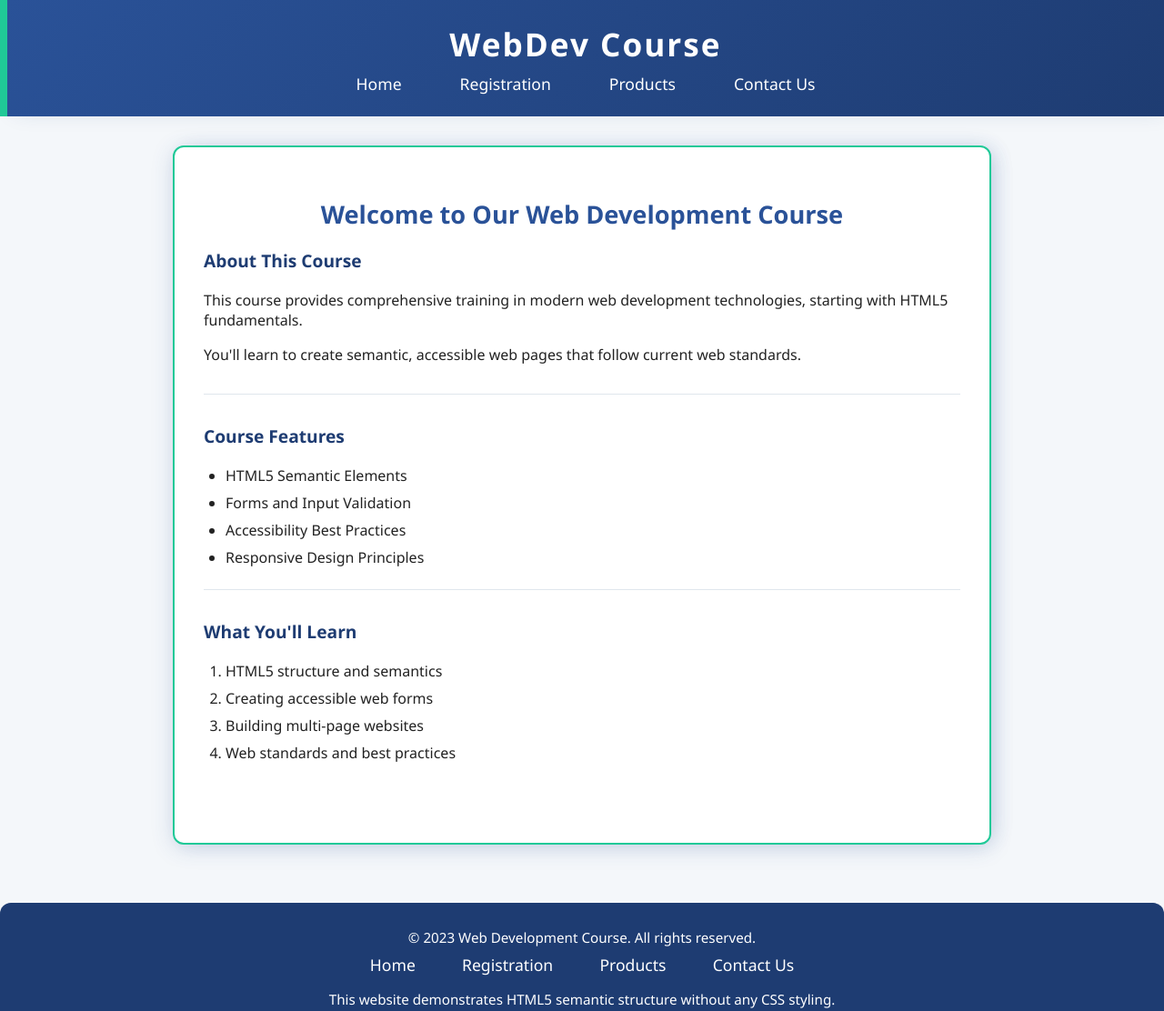
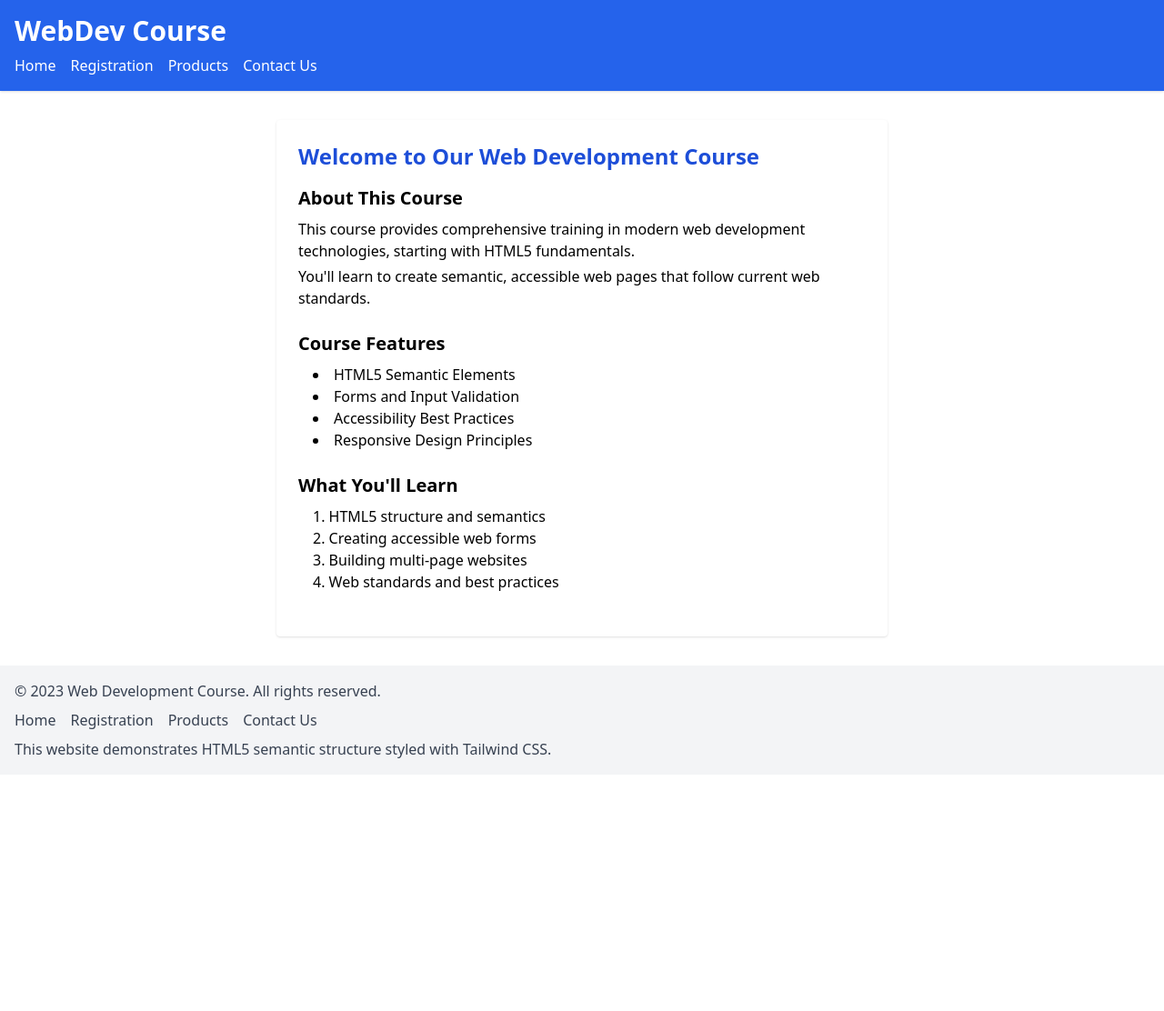
Before and after one commit to Moezbot31/web-pro, a plain HTML site: page index.html in a window 1280 px wide. Shown: the whole page at 91% size. After the commit the page ends 852 px from the top, so only its background shows below. Drawn offline with nearby package versions, Linux system fonts and the light colour scheme.

Commit message:
Add files via upload

```diff
--- /dev/null
+++ b/Tailwind.css
@@ -0,0 +1,62 @@
+/* styles-explain.css
+
+A beginner-friendly stylesheet that explains the main page styles used in the site.
+The pages still use Tailwind utilities for layout, but this file mirrors the most
+important rules in plain CSS and includes comments that map back to Tailwind classes.
+
+Open this file in your editor to learn how the look is constructed.
+*/
+
+/* Page base */
+body {
+  background: #f8fafc; /* bg-gray-50 */
+  color: #1f2937; /* text-gray-800 */
+  font-family: ui-sans-serif, system-ui, -apple-system, "Segoe UI", Roboto, "Helvetica Neue", Arial;
+  margin: 0;
+}
+
+/* Header area */
+.header {
+  background: #2563eb; /* bg-blue-600 */
+  color: white;
+  padding: 1rem; /* p-4 */
+  box-shadow: 0 1px 2px rgba(0,0,0,0.05);
+}
+.header h1 { font-size: 1.875rem; font-weight: 700; margin: 0 0 0.5rem 0; }
+.header nav ul { display:flex; gap:1rem; list-style:none; padding:0; margin:0; }
+
+/* Centered content card */
+.card {
+  max-width: 42rem; /* max-w-2xl */
+  margin: 2rem auto 0 auto; /* mx-auto + mt-8 */
+  background: white; /* bg-white */
+  padding: 1.5rem; /* p-6 */
+  border-radius: 0.5rem; /* rounded */
+  box-shadow: 0 1px 3px rgba(0,0,0,0.06); /* shadow */
+}
+
+/* Headings */
+.h2 { font-size: 1.25rem; font-weight:600; color:#1d4ed8; margin-bottom:1rem; }
+.h3 { font-size: 1.125rem; font-weight:700; margin-bottom:0.5rem; }
+
+/* Form controls */
+.input, textarea, select { width:100%; padding:0.5rem 0.75rem; border:1px solid #d1d5db; border-radius:0.375rem; box-sizing:border-box; }
+.input:focus, textarea:focus, select:focus { box-shadow: 0 0 0 4px rgba(59,130,246,0.12); outline:none; }
+
+/* Buttons */
+.btn { border-radius:0.375rem; padding:0.5rem 1rem; cursor:pointer; }
+.btn-primary { background:#2563eb; color:white; border:none; }
+.btn-secondary { background:#e5e7eb; color:#111827; border:none; }
+
+/* Tables */
+.table { width:100%; border-collapse:collapse; background:white; }
+.table th, .table td { padding:0.5rem; border-top:1px solid #e5e7eb; text-align:left; }
+.table thead { background:#f3f4f6; }
+
+/* Small helpers used in the examples */
+.center { margin-left:auto; margin-right:auto; }
+.text-blue { color:#2563eb; }
+.mt-8 { margin-top:2rem; }
+
+/* Responsive example: larger container on wider screens */
+@media (min-width: 640px) { .container-lg { max-width: 64rem; } }
--- a/index.html
+++ b/index.html
@@ -3,43 +3,42 @@
 <head>
     <meta charset="UTF-8">
     <meta name="viewport" content="width=device-width, initial-scale=1.0">
-    <link rel="stylesheet" href="styles.css"></link>
+    <!-- Tailwind CSS CDN -->
+    <script src="https://cdn.tailwindcss.com"></script>
     <title>WebDev Course - Home</title>
 </head>
 <body>
-    <header>
-        <h1>WebDev Course</h1>
+    <header class="bg-blue-600 text-white p-4 shadow">
+        <h1 class="text-3xl font-bold mb-2">WebDev Course</h1>
         <nav>
-            <ul>
-                <li><a href="index.html">Home</a></li>
-                <li><a href="registration.html">Registration</a></li>
-                <li><a href="products.html">Products</a></li>
-                <li><a href="contact.html">Contact Us</a></li>
+            <ul class="flex gap-4">
+                <li><a href="index.html" class="hover:underline">Home</a></li>
+                <li><a href="registration.html" class="hover:underline">Registration</a></li>
+                <li><a href="products.html" class="hover:underline">Products</a></li>
+                <li><a href="contact.html" class="hover:underline">Contact Us</a></li>
             </ul>
         </nav>
     </header>
     <main>
-        <section>
-            <h2>Welcome to Our Web Development Course</h2>
-            <article>
-                <h3>About This Course</h3>
-                <p>This course provides comprehensive training in modern web development technologies, starting with HTML5 fundamentals.</p>
+        <section class="max-w-2xl mx-auto mt-8 p-6 bg-white rounded shadow">
+            <h2 class="text-2xl font-semibold mb-4 text-blue-700">Welcome to Our Web Development Course</h2>
+            <article class="mb-6">
+                <h3 class="text-xl font-bold mb-2">About This Course</h3>
+                <p class="mb-1">This course provides comprehensive training in modern web development technologies, starting with HTML5 fundamentals.</p>
                 <p>You'll learn to create semantic, accessible web pages that follow current web standards.</p>
             </article>
-
-            <article>
-                <h3>Course Features</h3>
-                <ul>
+            <article class="mb-6">
+                <h3 class="text-xl font-bold mb-2">Course Features</h3>
+                <ul class="list-disc list-inside ml-4">
                     <li>HTML5 Semantic Elements</li>
                     <li>Forms and Input Validation</li>
                     <li>Accessibility Best Practices</li>
                     <li>Responsive Design Principles</li>
                 </ul>
             </article>
-
-            <article>
-                <h3>What You'll Learn</h3>
-                <ol>
+            <article class="mb-6">
+                <h3 class="text-xl font-bold mb-2">What You'll Learn</h3>
+                <ol class="list-decimal list-inside ml-4">
                     <li>HTML5 structure and semantics</li>
                     <li>Creating accessible web forms</li>
                     <li>Building multi-page websites</li>
@@ -49,17 +48,17 @@
         </section>
     </main>
 
-    <footer>
-        <p>&copy; 2023 Web Development Course. All rights reserved.</p>
+    <footer class="bg-gray-100 text-gray-700 p-4 mt-8">
+        <p class="mb-2">&copy; 2023 Web Development Course. All rights reserved.</p>
         <nav>
-            <ul>
-                <li><a href="index.html">Home</a></li>
-                <li><a href="registration.html">Registration</a></li>
-                <li><a href="products.html">Products</a></li>
-                <li><a href="contact.html">Contact Us</a></li>
+            <ul class="flex gap-4 mb-2">
+                <li><a href="index.html" class="hover:underline">Home</a></li>
+                <li><a href="registration.html" class="hover:underline">Registration</a></li>
+                <li><a href="products.html" class="hover:underline">Products</a></li>
+                <li><a href="contact.html" class="hover:underline">Contact Us</a></li>
             </ul>
         </nav>
-        <p>This website demonstrates HTML5 semantic structure without any CSS styling.</p>
+        <p>This website demonstrates HTML5 semantic structure styled with Tailwind CSS.</p>
     </footer>
 </body>
 </html>
```
